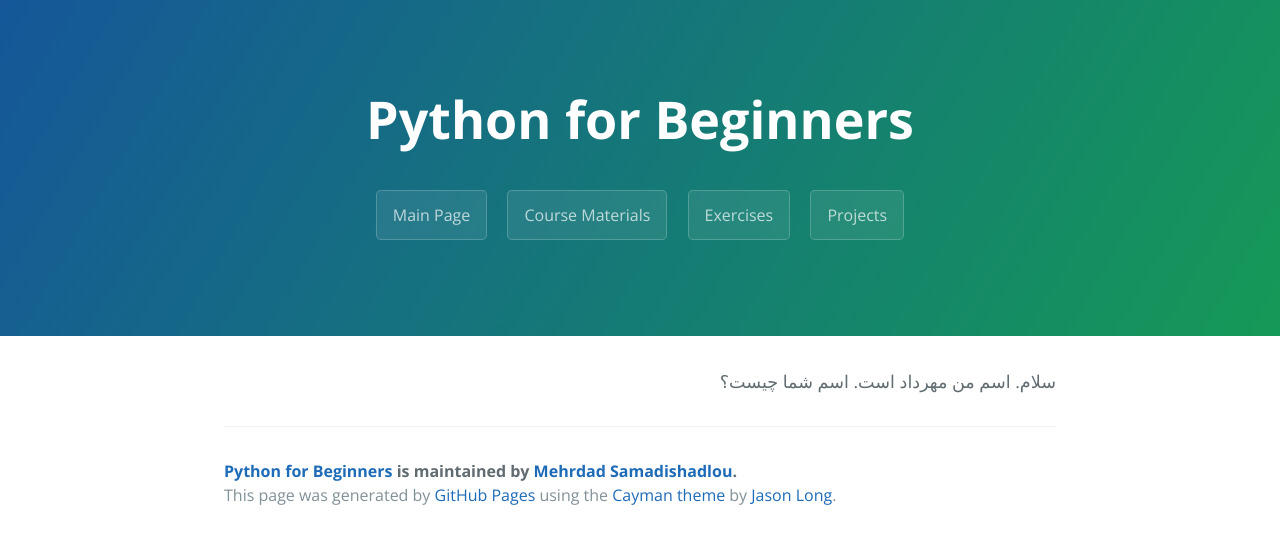
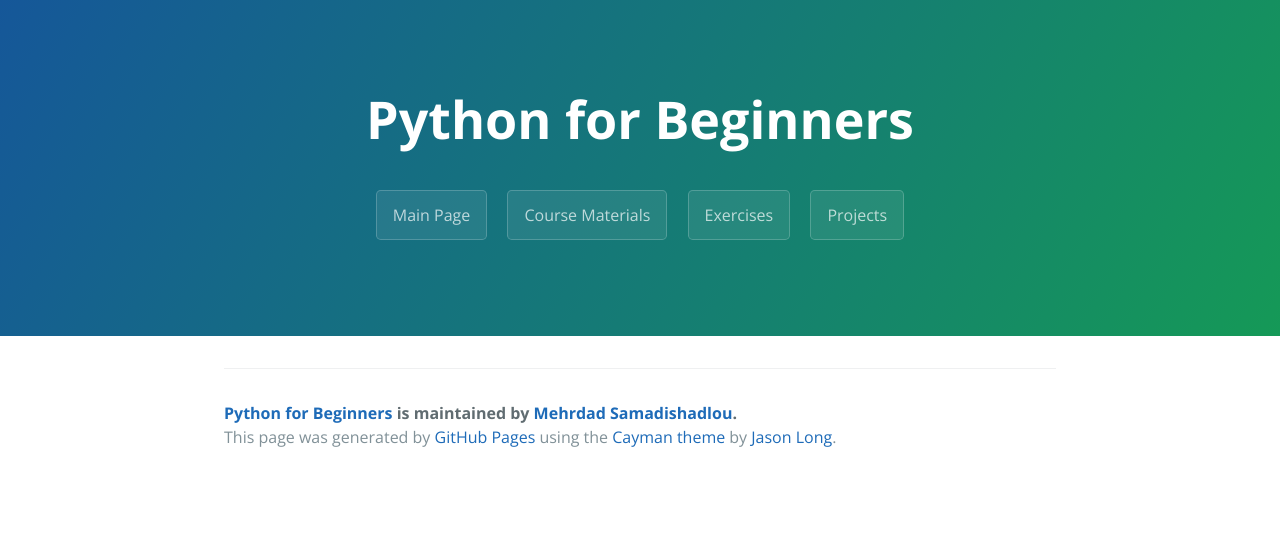
Before and after one commit to MehrdadSamadishadlou/Python_for_Beginners, a Jekyll site: the page built from projects.md, in a window 1280 px wide. Shown: the top 544 px of the page. Built offline with Jekyll 4.4.1, drawn with Linux system fonts in a browser that asks for light colours.

Commit message:
Update projects.md

```diff
--- a/projects.md
+++ b/projects.md
@@ -3,9 +3,3 @@ title: Projects
 layout: template
 filename: projects
 ---
-
-<p dir="rtl" align="right">
-سلام. اسم من مهرداد است.
-
-اسم شما چیست؟
-</p>
```
